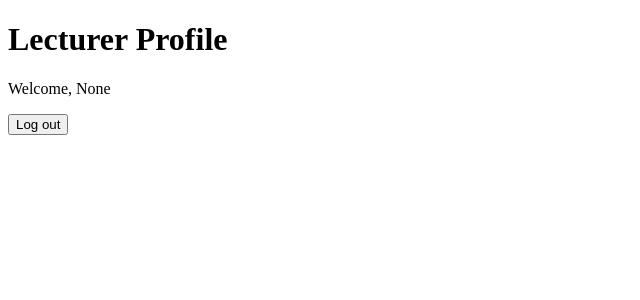
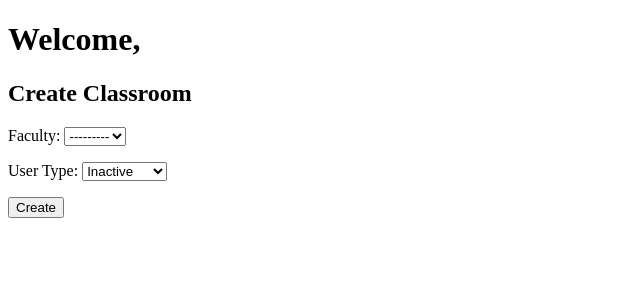
Before and after one commit to gega0397/LMS_1, a Django app: template faculty/templates/faculty/lecturer_profile.html in a window 1280 px wide. Shown: the top 300 px of the page, without its empty margins (0-640 px from the left). Run offline with Django 5.2, Linux system fonts and the light colour scheme; the template is opened without the code that fills it: values that come from a table or form of the project are taken from there, others are empty; a user stored in the database is signed in; data comes from the database, SQL or seed files in the repository.

Commit message:
updated lecturer profile

```diff
--- a/faculty/templates/faculty/lecturer_profile.html
+++ b/faculty/templates/faculty/lecturer_profile.html
@@ -2,14 +2,32 @@
 <html lang="en">
 <head>
     <meta charset="UTF-8">
-    <title>Lecturer Profile</title>
+    <meta name="viewport" content="width=device-width, initial-scale=1.0">
+    <title>Create Classroom</title>
 </head>
 <body>
-    <h1>Lecturer Profile</h1>
-    <p>Welcome, {{ user.username }}</p>
-    <form action="{% url 'logout' %}" method="post">
+
+{% block content %}
+    <h1>Welcome, {{ user.first_name }} {{ user.last_name }}</h1>
+
+    <h2>Create Classroom</h2>
+    <form method="post">
         {% csrf_token %}
-    <button type="submit">Log out</button>
-</form>
+        {{ form.as_p }}
+        <button type="submit">Create</button>
+    </form>
+
+    {% if classrooms %}
+        <h2>Your Classrooms</h2>
+        <ul>
+            {% for classroom in classrooms %}
+                <li>
+                    {{ classroom.subject }} ({{ classroom.studentsubject_set.count }}/{{ classroom.max_students }})
+                </li>
+            {% endfor %}
+        </ul>
+    {% endif %}
+{% endblock %}
+
 </body>
 </html>
```
